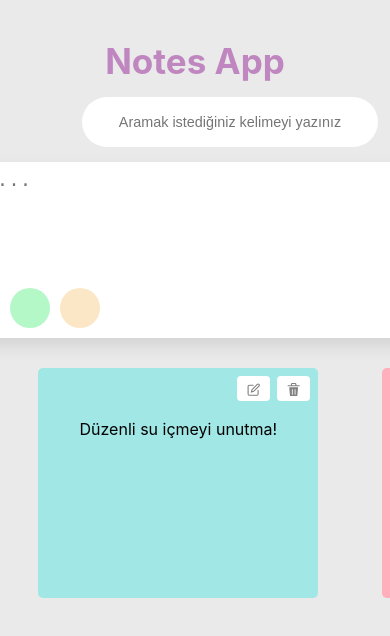
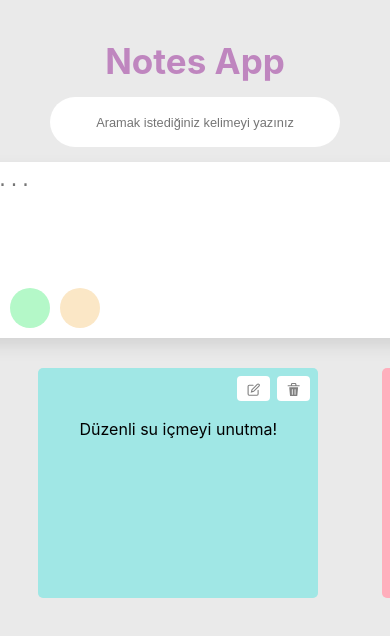
Before and after one commit to reeyhanyilmaz/Redux-NotesApp, a React (Create React App) app: page / in a window 390 px wide. Shown: the top 636 px of the page. Built offline with nearby package versions, Linux system fonts and the light colour scheme; the HTML template or start-up script is replaced by a standard one.

Commit message:
add search component responsive design

```diff
--- a/src/components/Search/styles.module.css
+++ b/src/components/Search/styles.module.css
@@ -13,3 +13,11 @@
     outline: none;
     background-color: white;
 }
+
+@media screen and (max-width: 600px) {
+    .search {
+        width: 250px;
+        font-size: 0.8rem;
+
+    }
+}
```
